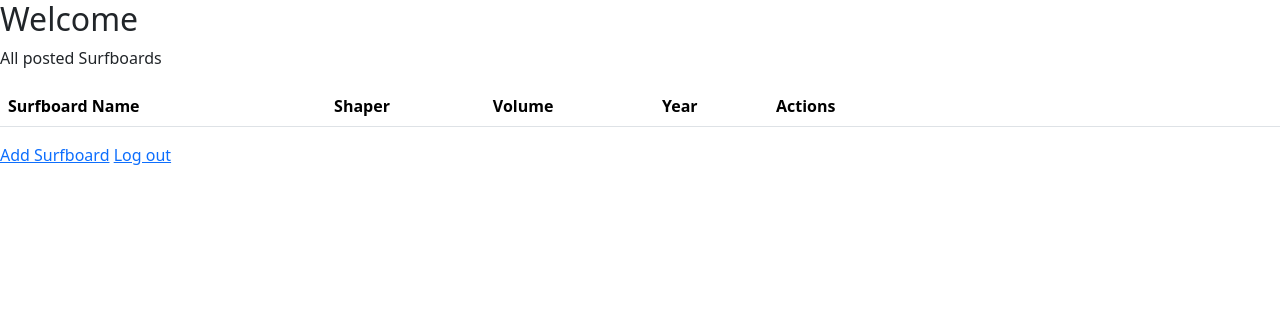
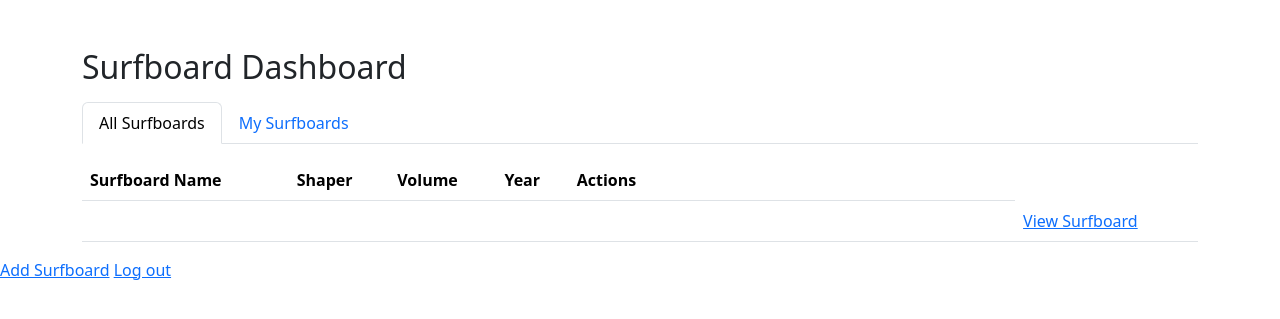
Before and after one commit to mdulak-maker/surfboards, a Flask app: template flask_app/templates/Dashboard.html in a window 1280 px wide. Shown: the top 319 px of the page. Run offline with Flask 3, Linux system fonts and the light colour scheme; the template is opened without the code that fills it, so the values that code supplies are empty.

Commit message:
aug 29th push

```diff
--- a/flask_app/controllers/surfboards.py
+++ b/flask_app/controllers/surfboards.py
@@ -88,7 +88,7 @@
     user = User.get_by_id(data)
     surfboard_id = {"id": id}
     surfboard = Surfboard.get_surfboard_by_id(surfboard_id)
-    print(surfboard.description)
+    print(surfboard.shaper)
 
     print(f"Surfboard retrieved: {surfboard}") # Debug print
     return render_template('showSurfboard.html',surfboard=surfboard, user = user)
@@ -101,6 +101,6 @@
     print(f"Accessing surfboard with ID: {id}") # Debug print
     surfboard_id = {"id": id}
     surfboard = Surfboard.get_surfboard_by_id(surfboard_id)
-    print(surfboard.description)
+    print(surfboard.year)
     print(f"Recipe retrieved: {surfboard}") # Debug print
     return render_template('editSurfboard.html',surfboard = surfboard)
--- a/flask_app/templates/Dashboard.html
+++ b/flask_app/templates/Dashboard.html
@@ -8,42 +8,101 @@
 
 </head>
 <body>
-    <h2>Welcome {{user.first_name}}</h2>
-    <p>All posted Surfboards</p>
-    <table class="table">
+    <div class="container mt-5">
+      <h2 class="mb-3">Surfboard Dashboard</h2>
+
+      <!-- Tabs navigation -->
+      <ul class="nav nav-tabs" id="myTab" role="tablist">
+          <li class="nav-item" role="presentation">
+              <a class="nav-link active" id="all-tab" data-bs-toggle="tab" href="#all" role="tab" aria-controls="all" aria-selected="true">All Surfboards</a>
+          </li>
+          <li class="nav-item" role="presentation">
+              <a class="nav-link" id="mine-tab" data-bs-toggle="tab" href="#mine" role="tab" aria-controls="mine" aria-selected="false">My Surfboards</a>
+          </li>
+      </ul>
+
+      <!-- Tabs content -->
+      <div class="tab-content" id="myTabContent">
+          <div class="tab-pane fade show active" id="all" role="tabpanel" aria-labelledby="all-tab">
+              <!-- All Surfboards Table -->
+              <table class="table mt-3">
                     <thead class="thead-light">
                       <tr>
                         <th scope="col">Surfboard Name</th>
                         <th scope="col">Shaper</th>
                         <th scope="col">Volume</th>
                         <th scope="col">Year</th>
-          <th scope="col " style="width: 40%;">Actions</th>
+                        <th scope="col" style="width: 40%;">Actions</th>
                       </tr>
                     </thead>
+
+                      <!-- More rows can go here -->
                   <tbody>
                   {% for one_surfboard in all_surfboards%}
                   <tr>
                     <td>{{one_surfboard.board_name}}</td>
-          <td>{{ one_surfboard.shaper }}</td>
-          <td>{{ one_surfboard.volume }}</td>
-          <td>{{ one_surfboard.year }}</td>
-        {% if one_surfboard.user_id == session['user_id'] %}
-          <td><a href='www.google.com' style="display: inline;">View Surfboard</a> | <a href = '/surfboards/edit/{{one_surfboard.id}}' style= "display: inline; margin: 0; padding: 0;">Edit </a> |
+                    <td>{{one_surfboard.shaper }}</td>
+                    <td>{{one_surfboard.volume }}</td>
+                    <td>{{one_surfboard.year }}</td>
+
+                    <td><a href='/surfboards/{{one_surfboard.id}}' style="display: inline;">View Surfboard</a> | <a href = '/surfboards/edit/{{one_surfboard.id}}' style= "display: inline; margin: 0; padding: 0;">Edit </a> |
                       <form action="/delete" method="post" style="display: inline;">
                         <input type="hidden" name="surfboard_id" value="{{ one_surfboard.id }}">
                         <button class ="btn btn-link" type="submit" style="padding: 0; border: none; background: none;">Delete</button>
                       </form>
                     </td>
+                  </tr>
                   {% else %}
+                  <tr>
+                      <th scope="row"></th>
+                      <td>{{one_surfboard.board_name}}</td>
+                      <td>{{one_surfboard.shaper }}</td>
+                      <td>{{one_surfboard.volume }}</td>
+                      <td>{{one_surfboard.year }}</td>
                       <td><a href='/surfboards/{{one_surfboard.id}}'>View Surfboard</a></td>
-          {% endif %}
                     </tr>
                     {% endfor %}
+                  </table>
+                </table>
+          </div>
+
+          <div class="tab-pane fade" id="mine" role="tabpanel" aria-labelledby="mine-tab">
+              <!-- My Surfboards Table -->
+              <table class="table mt-3">
+                <tr>
+                  <th scope="col">Surfboard Name</th>
+                  <th scope="col">Shaper</th>
+                  <th scope="col">Volume</th>
+                  <th scope="col">Year</th>
+                  <th scope="col">Action</th>
+              </tr>
+          </thead>
+          <tbody>
+              <!-- Sample row, repeat similar rows for each surfboard -->
+
+              {% for one_surfboard in all_surfboards%}
+
+               {% if one_surfboard.user_id == session['user_id'] %}
+               <tr>
+                <td>{{one_surfboard.board_name}}</td>
+                <td>{{one_surfboard.shaper }}</td>
+                <td>{{one_surfboard.volume }}</td>
+                <td>{{one_surfboard.year }}</td>
+                <td><a href='/surfboards/{{one_surfboard.id}}'>View Surfboard</a></td>
+              </tr>
+              {% endif %}
+
+            {% endfor %}
+                </tbody>
+              </table>
+          </div>
+      </div>
+  </div>
+
+    <a href = "/surfboards/new">Add Surfboard</a>
+    <a href = '/logout'>Log out</a>
 
 
-      </tbody>
-    </table>
-    <a href = "/surfboards/new">Add Surfboard</a>
-    <a href = '/logout'>Log out</a>
+    <script src="https://cdn.jsdelivr.net/npm/bootstrap@5.3.1/dist/js/bootstrap.bundle.min.js"  crossorigin="anonymous"></script>
 </body>
 </html>
```
Also changed, not shown: flask_app/templates/editSurfboard.html (added, +51 -0 lines), flask_app/templates/showSurfboard.html (added, +49 -0 lines), 1 other file. Lines whose indentation alone changed are shown as unchanged.
